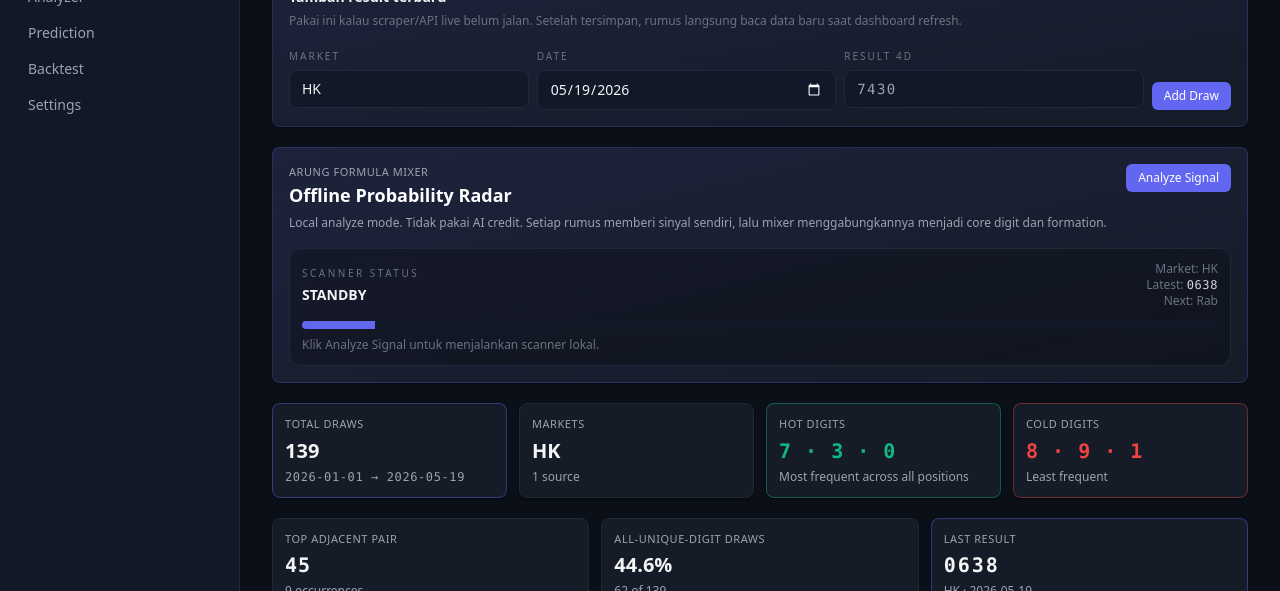
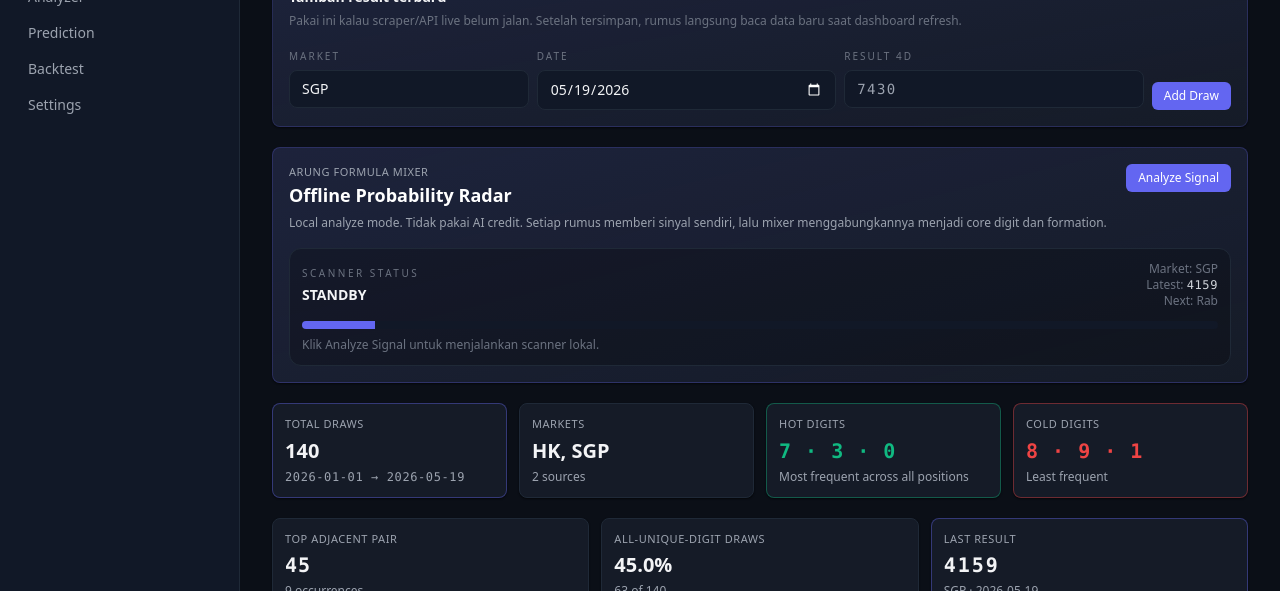
Before and after one commit to LoOp575/Togel2, a Next.js app: page / in a window 1280 px wide. Shown: the part 209-800 px from the top of the page. Built offline with nearby package versions, Linux system fonts and the light colour scheme.

Commit message:
Add latest SGP results

```diff
--- a/data/extra-history.ts
+++ b/data/extra-history.ts
@@ -18,9 +18,14 @@ export function loadExtraHistoryRows(): RawHistoryEntry[] {
       result: ["74", "30"].join(""),
     },
     {
+      date: "2026-05-18",
+      market: ["S", "G", "P"].join(""),
+      result: ["03", "68"].join(""),
+    },
+    {
       date: "2026-05-19",
-      market: ["H", "K"].join(""),
-      result: ["06", "38"].join(""),
+      market: ["S", "G", "P"].join(""),
+      result: ["41", "59"].join(""),
     },
   ];
 }
```
